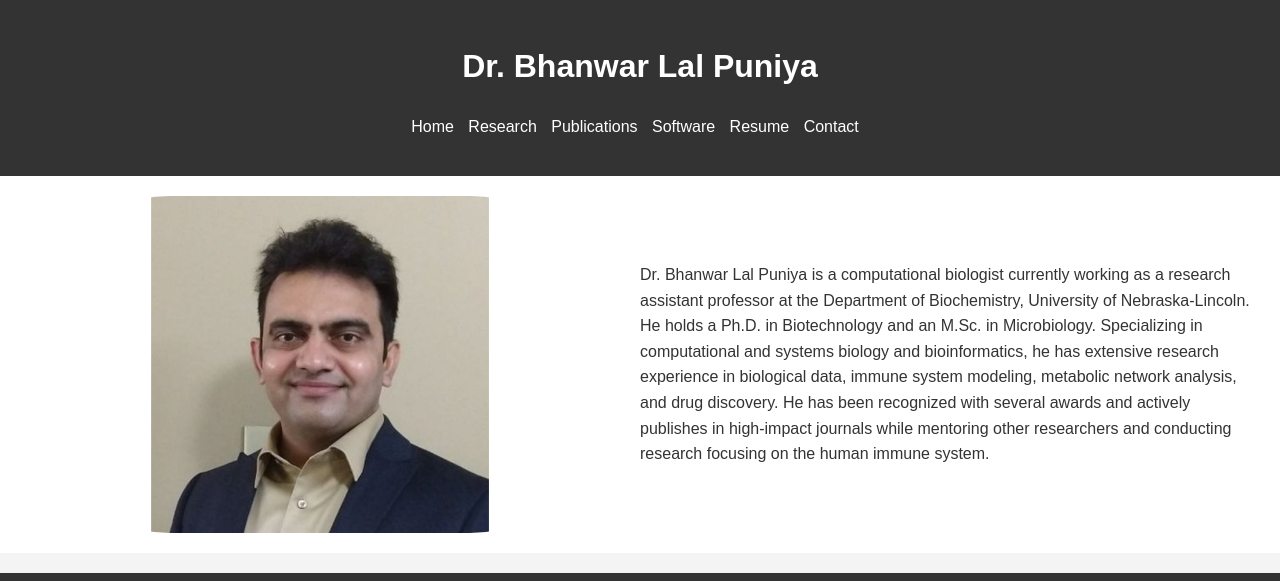
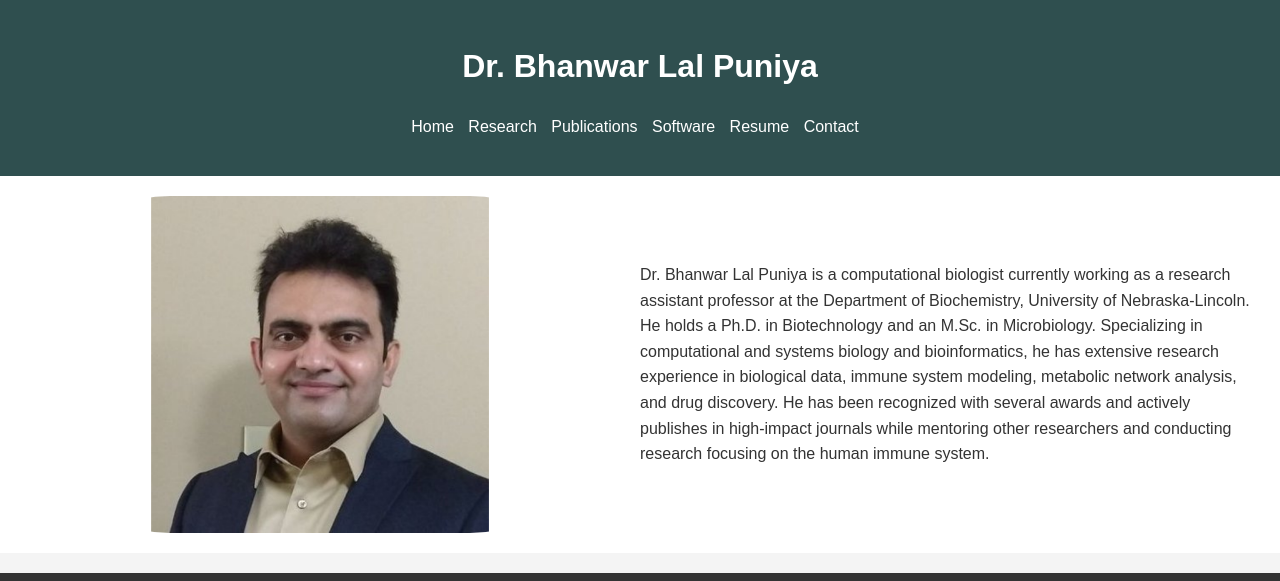
Before and after one commit to bpuniya/bhanwarpuniya.github.io, a plain HTML site: page index.html in a window 1280 px wide. Shown: the top 581 px of the page. Drawn offline with Linux system fonts and the light colour scheme.

Commit message:
Update style.css

```diff
--- a/css/style.css
+++ b/css/style.css
@@ -12,7 +12,7 @@ header, section, footer {
 }
 
 header {
-    background: #333;
+    background: #2f4f4f;
     color: #fff;
     text-align: center;
 }
```
